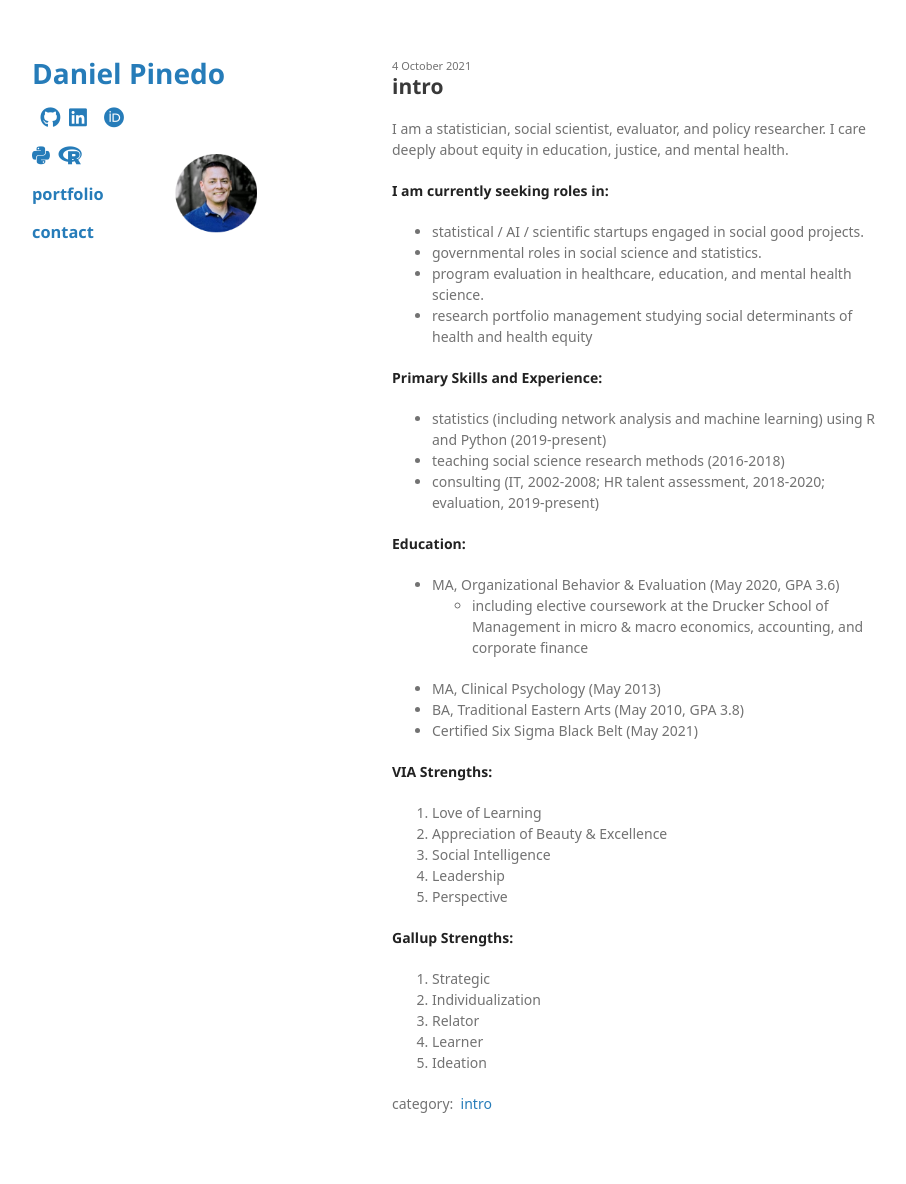
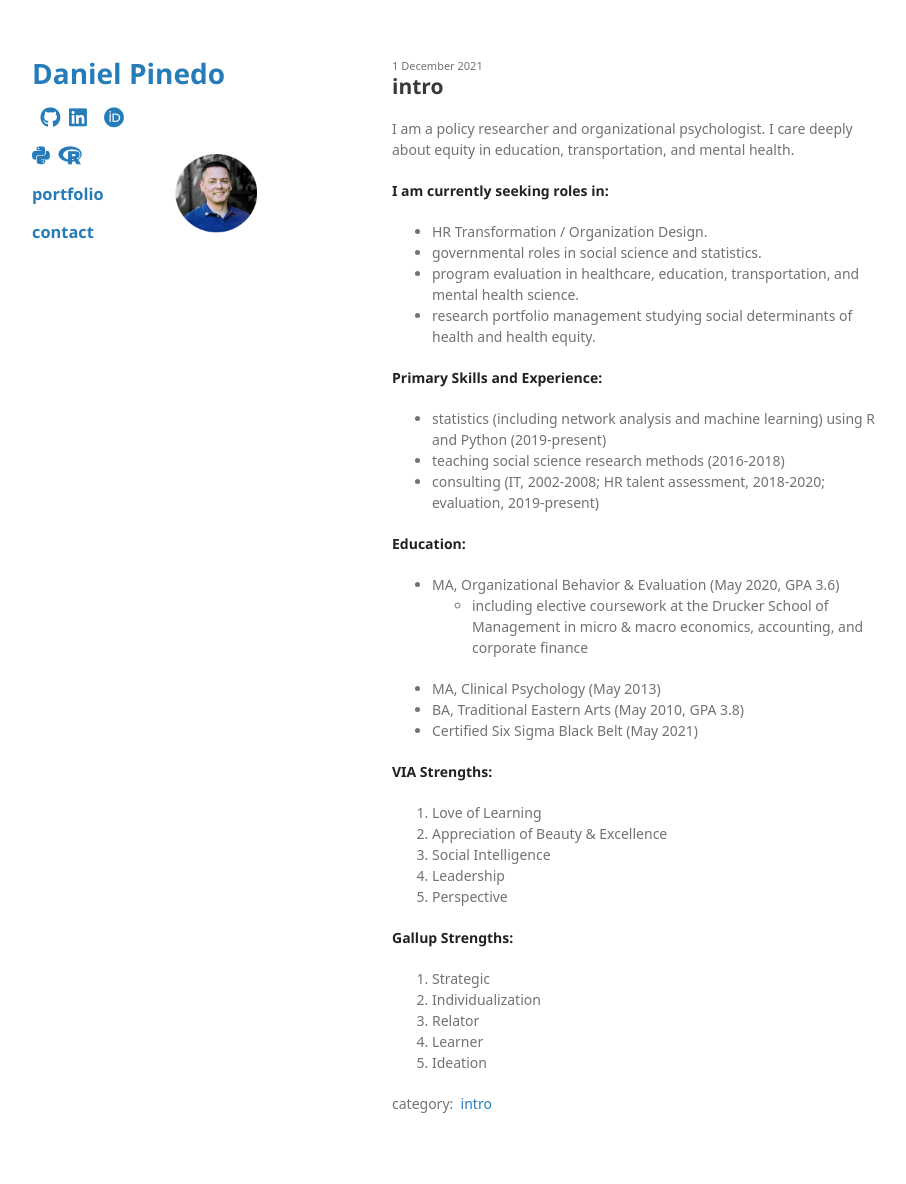
Before and after one commit to odenipinedo/odenipinedo.github.io, a Jekyll site: the page built from _posts/2021-12-01-intro.md, in a window 1280 px wide. Shown: the whole page, without its empty margins (178-1084 px from the left). Built offline with Jekyll 4.4.1, drawn with Linux system fonts in a browser that asks for light colours; nearby versions of some CDN libraries; some web fonts are replaced; a style sheet for code colours, icons or effects is not loaded; the repository's description, which GitHub fills in, is left out.

Commit message:
Update and rename 2021-10-04-intro.md to 2021-12-01-intro.md

```diff
--- a/_posts/2021-10-04-intro.md
+++ b/_posts/2021-12-01-intro.md
@@ -1,23 +1,23 @@
 ---
 layout: post
 title:  "intro"
-date:   2021-10-04 18:00:00 -0500
+date:   2021-12-01 18:00:00 -0500
 categories: [intro]
 tags: about intro
 featured: true
 sitemap:
   priority: 0.5
   changefreq: 'monthly'
-  lastmod: 2021-10-04
+  lastmod: 2021-12-01
   exclude: 'no'
 ---
-I am a statistician, social scientist, evaluator, and policy researcher. I care deeply about equity in education, justice, and mental health.
+I am a policy researcher and organizational psychologist. I care deeply about equity in education, transportation, and mental health.
 
 **I am currently seeking roles in:**
-- statistical / AI / scientific startups engaged in social good projects.
+- HR Transformation / Organization Design.
 - governmental roles in social science and statistics.
-- program evaluation in healthcare, education, and mental health science.
-- research portfolio management studying social determinants of health and health equity
+- program evaluation in healthcare, education, transportation, and mental health science.
+- research portfolio management studying social determinants of health and health equity.
 
 **Primary Skills and Experience:**
 - statistics (including network analysis and machine learning) using R and Python (2019-present)
```
